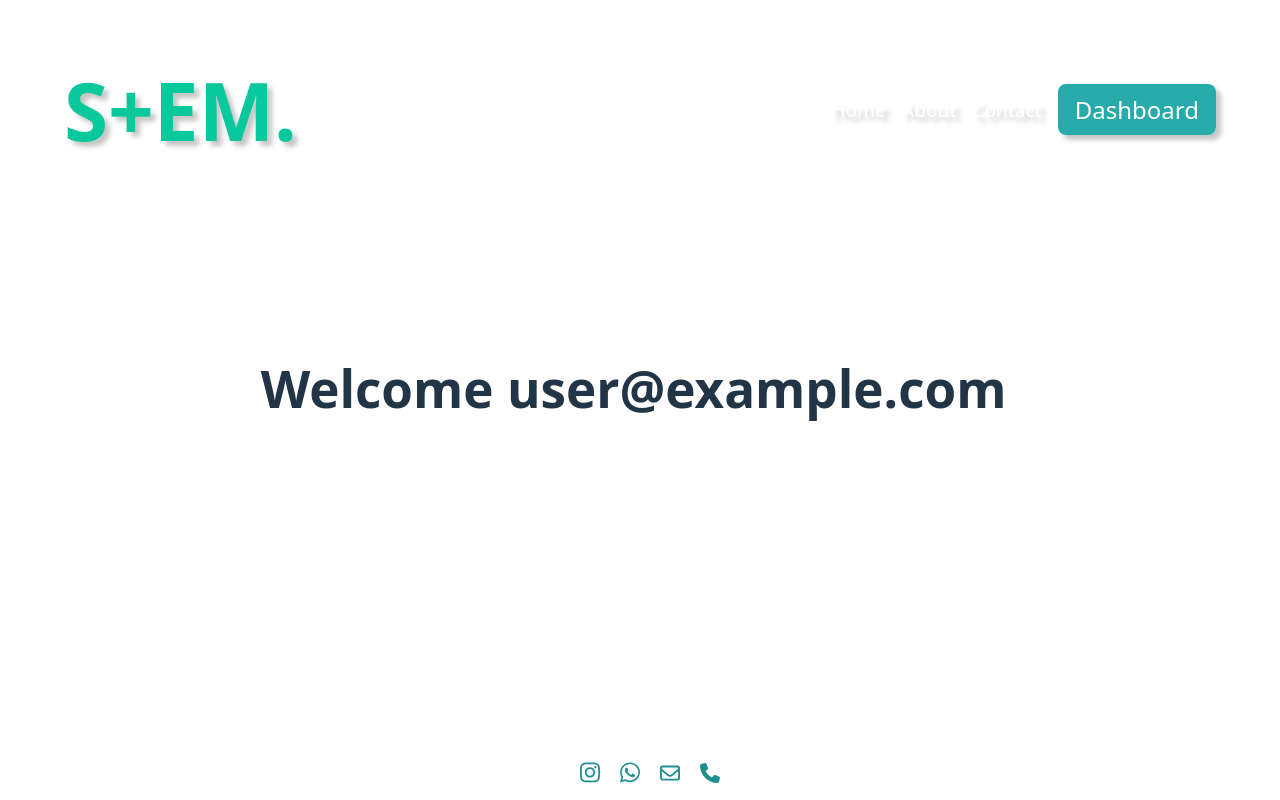
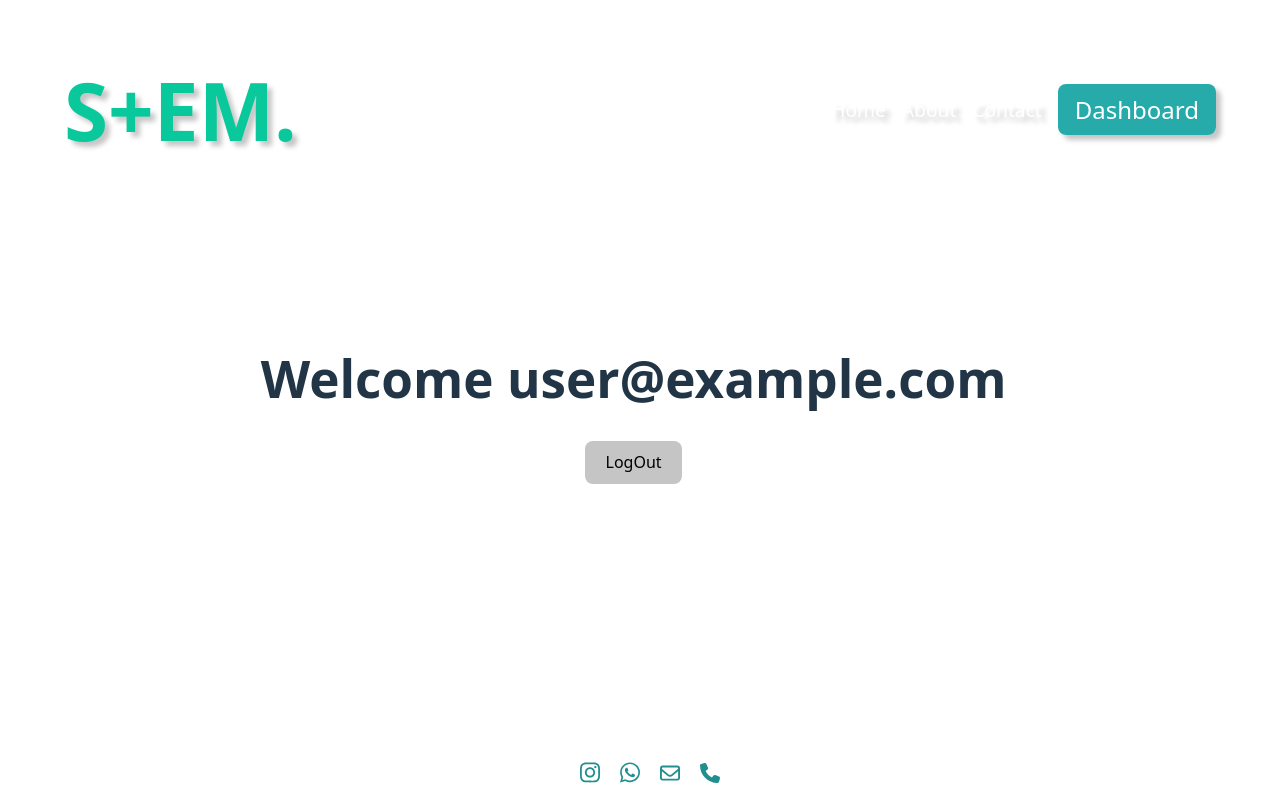
Before and after one commit to Sol4rOnGit/in-person-tuition-website, a React (Vite) app: page /#/dashboard in a window 1280 px wide. Built offline with nearby package versions, Linux system fonts and the light colour scheme; no server answers; sample sign-in values are in the browser's storage.

Commit message:
Vercel Analytics
Minor fixes to Dashboard, made it a button logout instead of an a.

npm -i and npm fund!!

```diff
--- a/package.json
+++ b/package.json
@@ -10,6 +10,7 @@
     "preview": "vite preview"
   },
   "dependencies": {
+    "@vercel/analytics": "^1.6.1",
     "firebase": "^12.7.0",
     "react": "^19.2.0",
     "react-dom": "^19.2.0",
--- a/src/App.jsx
+++ b/src/App.jsx
@@ -1,3 +1,6 @@
+//Analytics
+import { Analytics } from "@vercel/analytics/react";
+
 //Modules
 import { HashRouter as Router, Routes, Route } from 'react-router-dom';
 
@@ -9,6 +12,8 @@ import { Landing, About, Contact, SignUp, Dashboard } from "./pages";
 
 function App() {
   return (
+    <>
+      <Analytics />
       <Router>
         <Routes>
           <Route path="/" element={ <Landing/> }/>
@@ -18,6 +23,7 @@ function App() {
           <Route path="/dashboard" element={ <Dashboard/> }/>
         </Routes>
       </Router>
+    </>
   )
 }
 
--- a/src/components/Footer.jsx
+++ b/src/components/Footer.jsx
@@ -1,3 +1,4 @@
+//Styles
 import styles from './Footer.module.css';
 
 function Footer(){
--- a/src/pages/Dashboard.jsx
+++ b/src/pages/Dashboard.jsx
@@ -37,7 +37,7 @@ function Dashboard(){
             <div className={styles.body}>
                 <h1>Welcome {userName}</h1>
 
-                <a onClick={logOut}>LogOut</a>
+                <button onClick={logOut}>LogOut</button>
             </div>
             <Footer />
         </>
```
Also changed, not shown: 1 other file (tests, documents, lock files or other folders).
